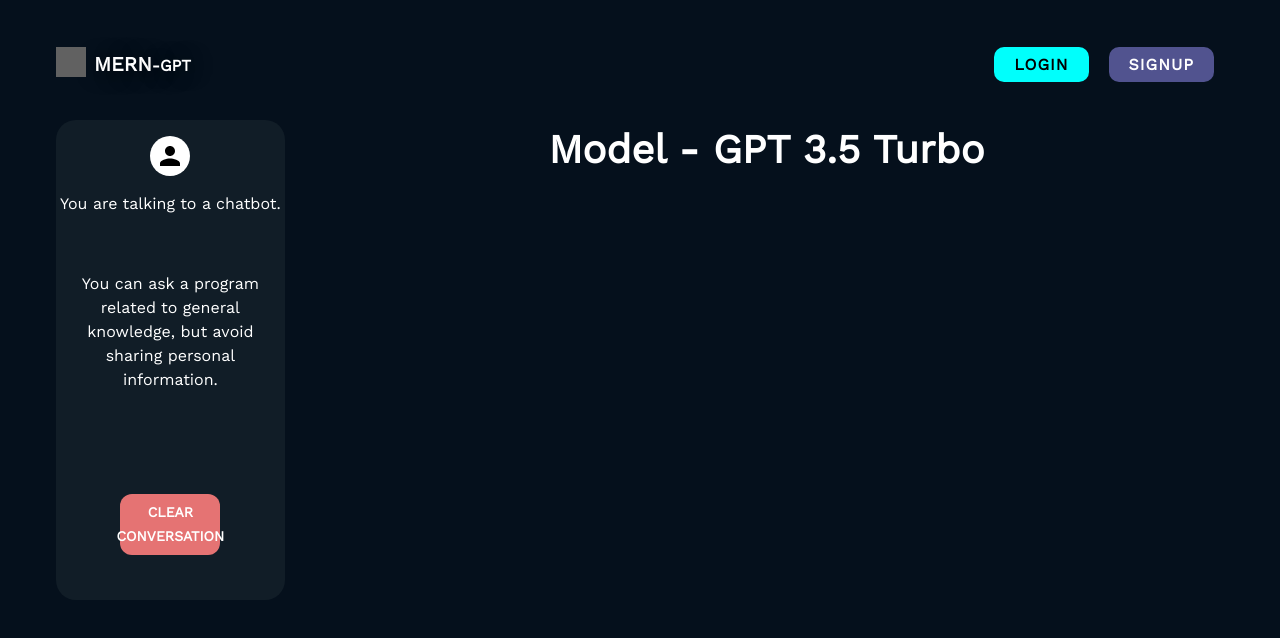
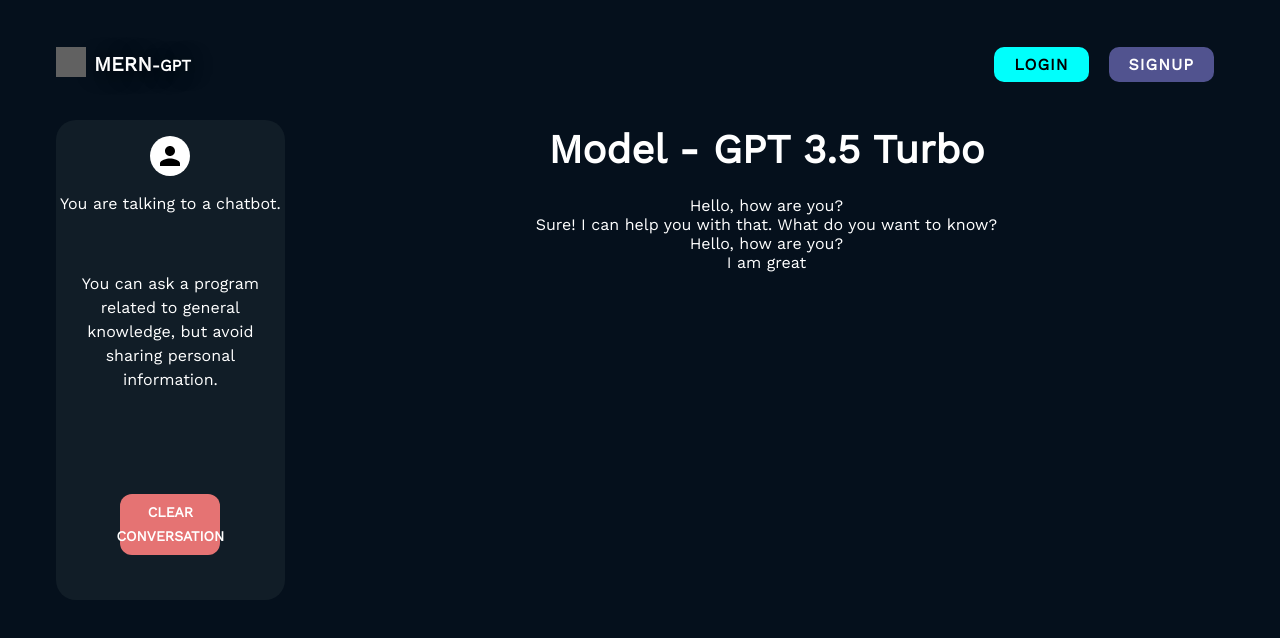
Before and after one commit to wesleyhitson/mern-chatgpt, a React (Vite) app in the folder frontend/: page /chat in a window 1280 px wide. Shown: the top 638 px of the page. Built offline with nearby package versions, Linux system fonts and the light colour scheme; no server answers; grey boxes are pictures that could not be loaded.

Commit message:
chat page progress

```diff
--- a/frontend/src/pages/Chat.tsx
+++ b/frontend/src/pages/Chat.tsx
@@ -3,7 +3,22 @@
 import React from 'react';
 import { useAuth } from '../context/AuthContext';
 const chatMessages = [
-
+    {
+        "role": "user",
+        "content": "Hello, how are you?"
+    },
+    {
+        "role": "assistant",
+        "content": "Sure! I can help you with that. What do you want to know?"
+    },
+    {
+        "role": "user",
+        "content": "Hello, how are you?"
+    },
+    {
+        "role": "user",
+        "content": "I am great"
+    },
 ]
 
 const Chat = () => {
@@ -16,7 +31,7 @@
                 height: "100%",
                 width: "100%",
                 mt: 3,
-                gap: 3,
+                gap: 3
             }}>
                 <Box sx={{
                     display: {md: "flex", xs: "none", sm: "none"},
@@ -45,16 +60,16 @@
                         <Typography sx={{
                             mx: "auto",
                             fontFamily: "Work Sans",
-                        }}>
-                            You are talking to a chatbot.
+                        }}
+                        >You are talking to a chatbot.
                         </Typography>
                         <Typography sx={{
                             mx: "auto",
                             my: 4,
                             padding: 3,
                             fontFamily: "Work Sans",
-                        }}>
-                            You can ask a program related to general knowledge, but avoid sharing personal information.
+                        }}
+                        >You can ask a program related to general knowledge, but avoid sharing personal information.
                         </Typography>
                         <Button sx={{
                             width: "100px",
@@ -67,8 +82,8 @@
                             ":hover": {
                                 bgcolor: red.A400,
                             }
-                        }}>
-                            Clear Conversation
+                        }}
+                        >Clear Conversation
                         </Button>
                     </Box>
                 </Box>
@@ -85,8 +100,7 @@
                         mx: "auto",
                         fontWeight: "600"
                     }}
-                    >
-                        Model - GPT 3.5 Turbo
+                    >Model - GPT 3.5 Turbo
                     </Typography>
                     <Box sx={{
                         width: "100%",
@@ -99,8 +113,10 @@
                         overflowX: "hidden",
                         overflowY: "auto",
                         scrollBehavior: "smooth"
-                    }}>
-
+                    }}
+                    >{chatMessages.map((chat) => (
+                    <div> { chat.content }</div>
+                ))}
                     </Box>
                 </Box>
             </Box>
```
Also changed, not shown: frontend/src/components/chat/ChatItem.tsx (added, +28 -0 lines).
